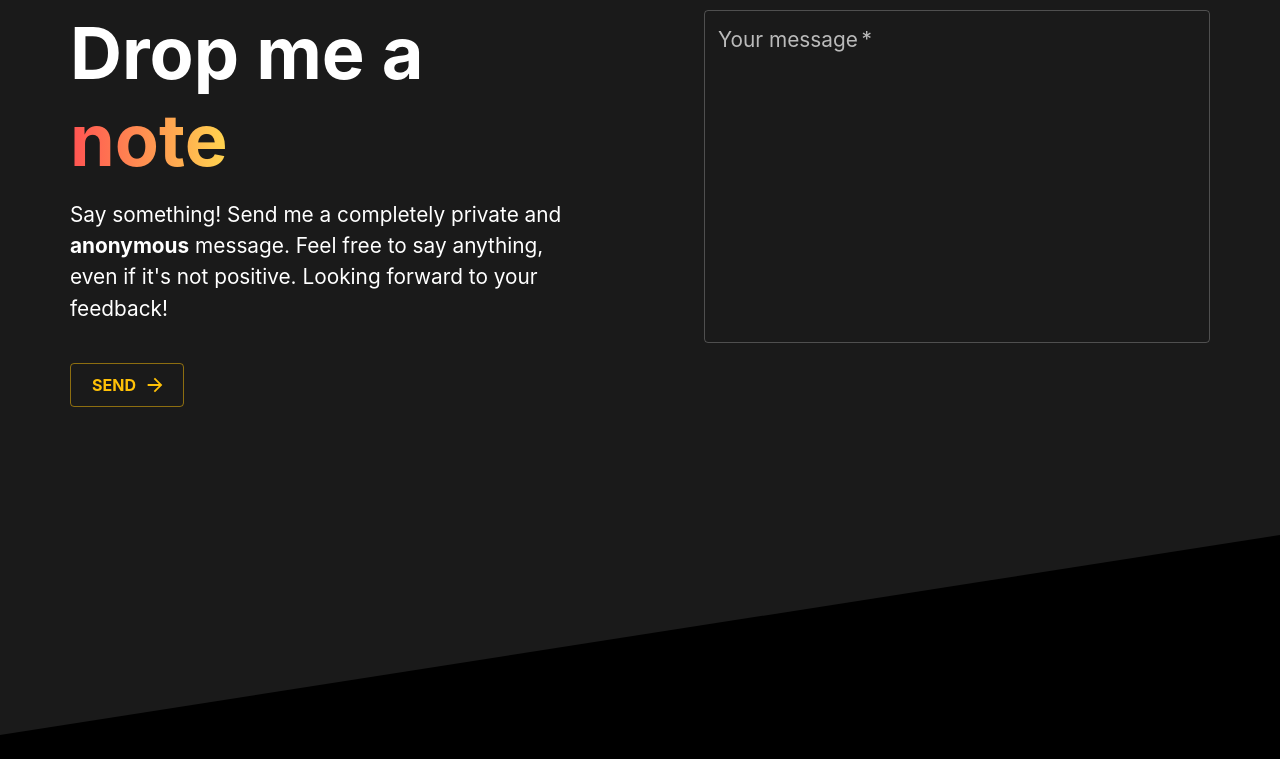
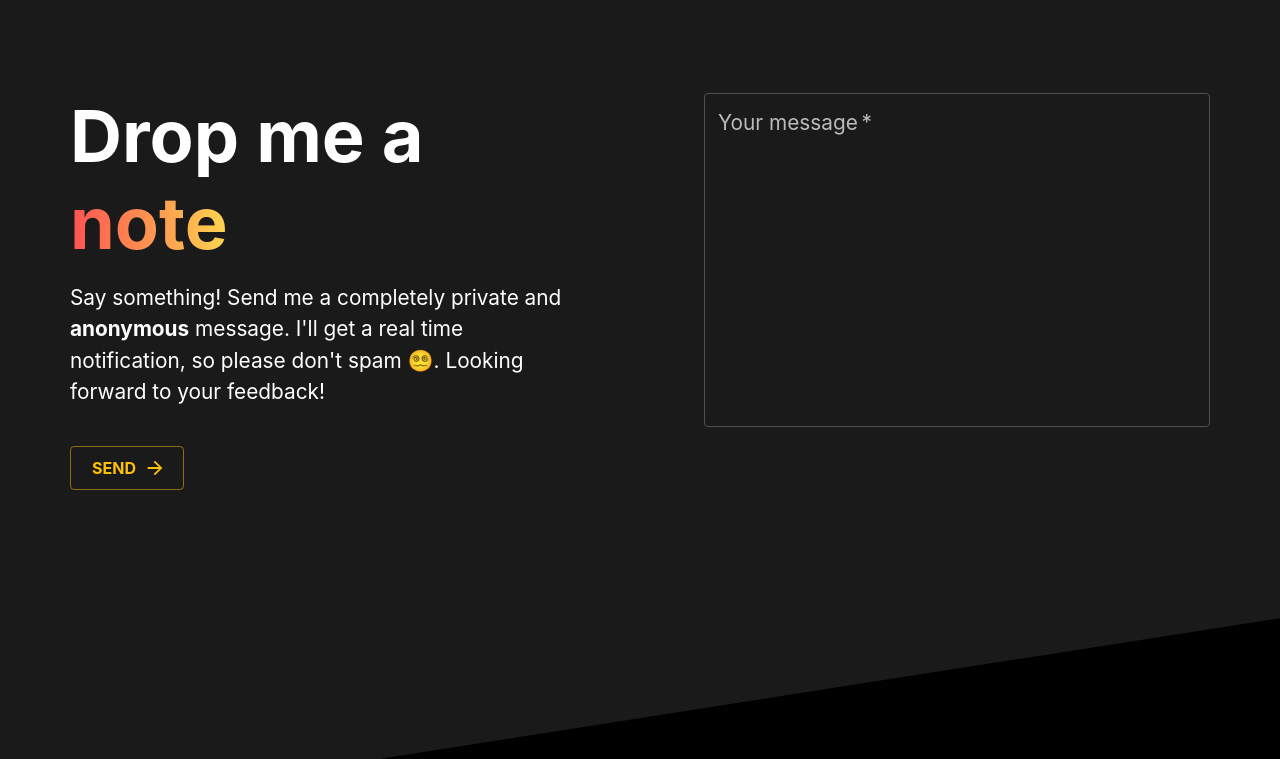
Before and after one commit to dmtrKovalenko/CV, a Next.js app: page / in a window 1280 px wide. Shown: the part 2992-3751 px from the top of the page. Built offline with nearby package versions, Linux system fonts and the light colour scheme.

Commit message:
Update content (#86)
* Update content

* Update content/resume.json

* Update about

* More updates

```diff
--- a/content/about.md
+++ b/content/about.md
@@ -1,3 +1,5 @@
-Hello again! My name is Dmitriy and I am software engineer from Ukraine. And I really love my work! You may know me by [public speaking](#talks), my [podcast](https://anchor.fm/goose-duck) or contributions to such cool open source projects like [Material-UI](https://material-ui.com), [Cypress.io](https://cypress.io), [react-native-community](https://github.com/react-native-community) and many more.
+Hello again! My name is Dmitriy, and I am a software engineer who truly loves his work! You may know me by my [public speaking engagements](#talks) or my contributions to amazing open source projects such as [Material-UI](https://material-ui.com), [Cypress.io](https://cypress.io), [react-native-community](https://github.com/react-native-community), and many others.
 
-Nice to meet you here and I hope you enjoy **the design** of this website.
+By the way now I am ~~actively~~ working on [fframes](https://fframes.studio/) – extremely fast declarive video creation framwork.
+
+It's a pleasure to meet you here, and I hope you enjoy **the design** of this website.
--- a/content/resume.json
+++ b/content/resume.json
@@ -1,5 +1,5 @@
 {
-  "summary": "Advanced JavaScript and OCaml developer, experienced in the creation of modern, fast, pretty, and scalable applications. Open-source maintainer of such projects as Material-UI, React-native, Cypress.io, ODiff, i18next, and others.\n Have a good understanding of both OOP and FP paradigms, design patterns, and software architecture principles. Experienced in developing and shipping large, scalable, and sound web/mobile applications using cutting-edge technologies.",
+  "summary": "Advanced software engineer with experience in creating modern, fast, aesthetically pleasing, and scalable software products. I have actively participated as a core contributor in industry-leading open-source projects such as Material-UI, React Native, and Cypress.io. Additionally, I have created several popular open-source projects myself.\n\nPossess a strong understanding of both object-oriented programming (OOP) and functional programming (FP) paradigms, as well as algorithms and software architecture principles. My expertise lies in developing and shipping large, scalable, and robust web and mobile applications utilizing cutting-edge technologies.",
   "employment": [
     {
       "when": "May 2021 – now",
--- a/pages-lib/Feedback.tsx
+++ b/pages-lib/Feedback.tsx
@@ -170,18 +170,14 @@ export const Feedback: React.FC = ({}) => {
           }}
         >
           <div className={styles.grid}>
-            <PageTitle
-              id="about"
-              align="left"
-              className={styles.title}
-            >
+            <PageTitle id="about" align="left" className={styles.title}>
               Drop me a <span className="gradientText"> note</span>
             </PageTitle>
 
             <Typography className={styles.description} gutterBottom>
               Say something! Send me a completely private and <b>anonymous</b>{" "}
-              message. Feel free to say anything, even if it's not positive.
-              Looking forward to your feedback!
+              message. I'll get a real time notification, so please don't spam
+              😵‍💫. Looking forward to your feedback!
             </Typography>
 
             <div className={styles.feedbackInput}>
```
